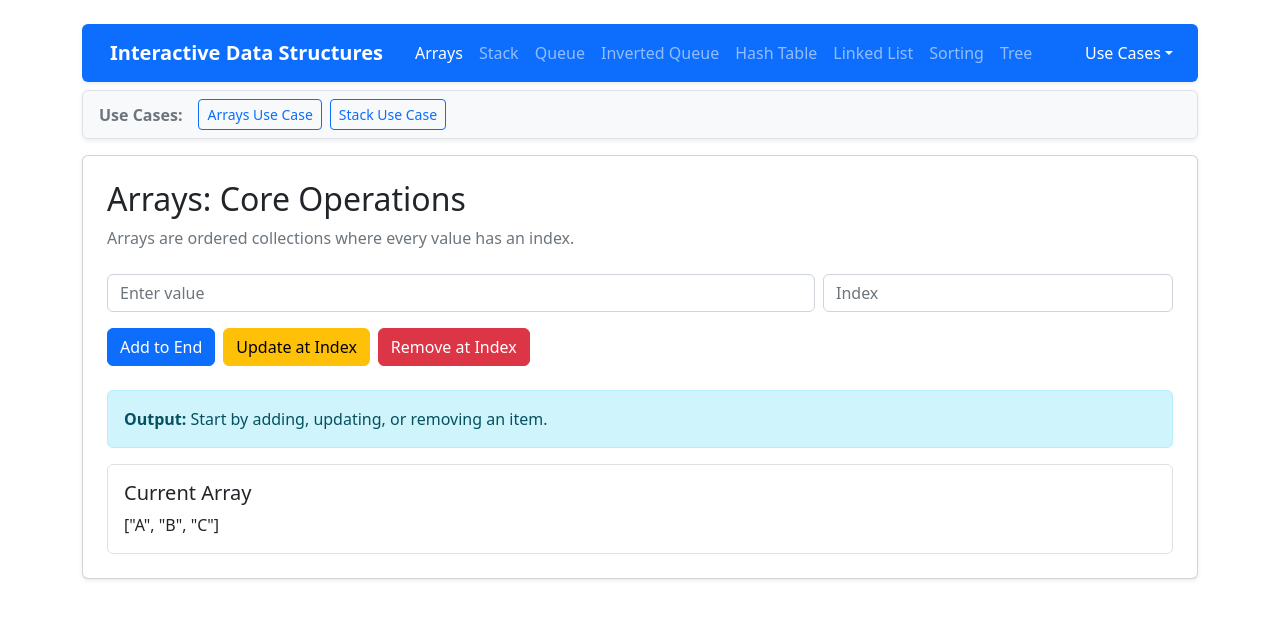
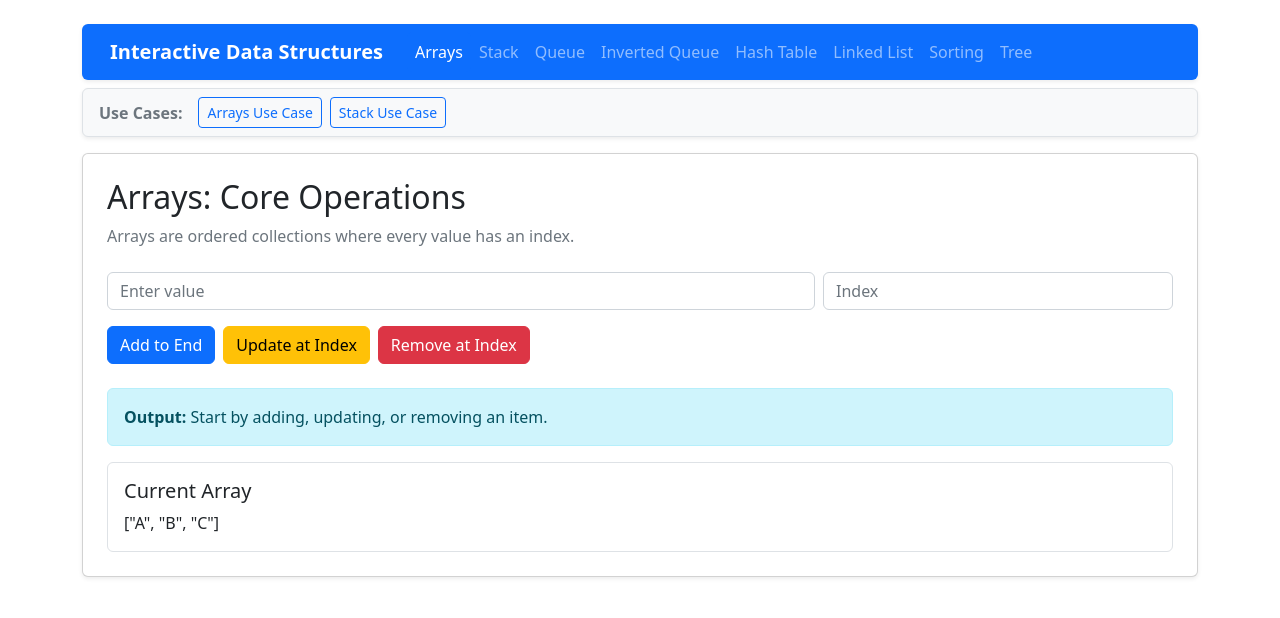
Before and after one commit to jcallinan/InteractiveDataStructuresJS, a React (Create React App) app: page /arrays in a window 1280 px wide. Shown: the top 618 px of the page. Built offline with nearby package versions, Linux system fonts and the light colour scheme.

Commit message:
Removing nav issue

```diff
--- a/src/App.js
+++ b/src/App.js
@@ -50,31 +50,6 @@ export default function App() {
                             </li>
                         </ul>
 
-                        <ul className="navbar-nav">
-                            <li className="nav-item dropdown">
-                                <button
-                                    className="nav-link dropdown-toggle btn btn-link text-white text-decoration-none"
-                                    id="useCasesMenu"
-                                    data-bs-toggle="dropdown"
-                                    aria-expanded="false"
-                                    type="button"
-                                >
-                                    Use Cases
-                                </button>
-                                <ul className="dropdown-menu dropdown-menu-end" aria-labelledby="useCasesMenu">
-                                    <li>
-                                        <NavLink className="dropdown-item" to="/use-cases/arrays">
-                                            Arrays Use Case
-                                        </NavLink>
-                                    </li>
-                                    <li>
-                                        <NavLink className="dropdown-item" to="/use-cases/stacks">
-                                            Stacks Use Case
-                                        </NavLink>
-                                    </li>
-                                </ul>
-                            </li>
-                        </ul>
                     </div>
                 </nav>
 
```
Also changed, not shown: 1 other file (tests, documents, lock files or other folders).
